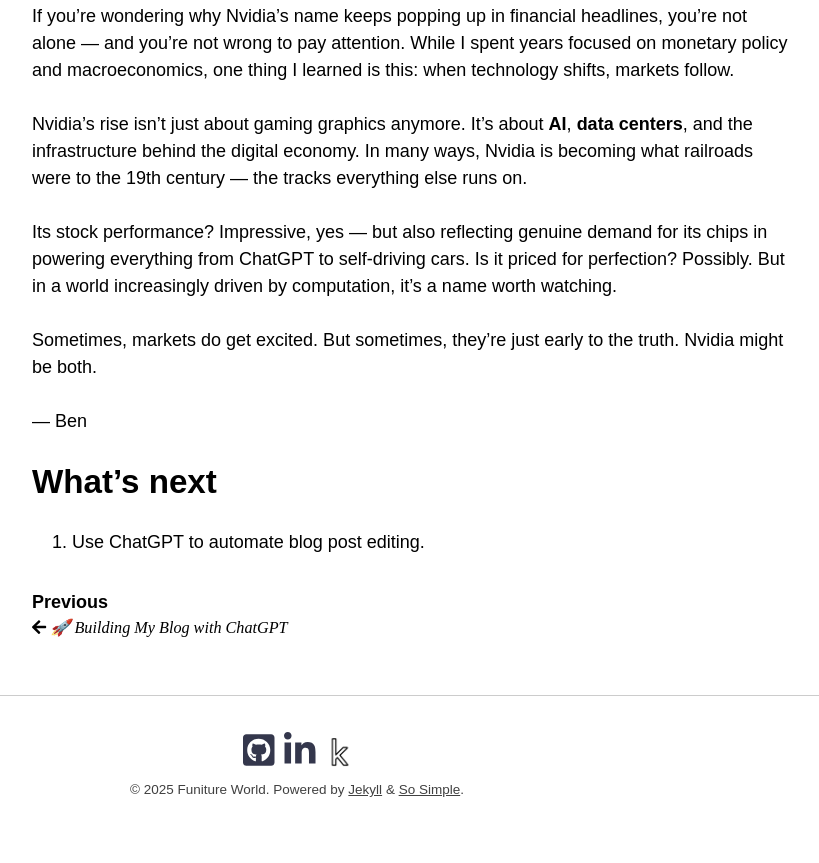
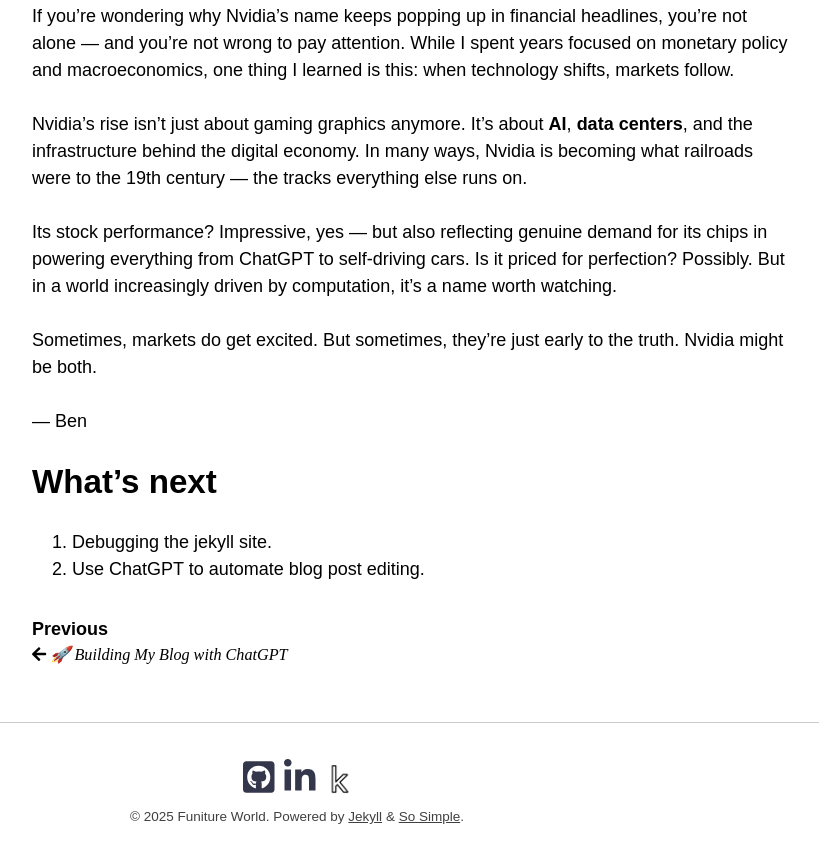
Before and after one commit to tsgillam/funitureworld, a Jekyll site: the page built from _posts/2025-04-01-robot-blog.md, in a window 1280 px wide and 900 px high, scrolled down 4621 px. Shown: the top 863 px of the window, without its empty margins (343-1162 px from the left). Built offline with Jekyll 4.4.1, drawn with Linux system fonts in a browser that asks for light colours; nearby versions of some CDN libraries; our own code applies the rules of GitHub Pages for plain Markdown files.

Commit message:
Update 2025-04-01-robot-blog.md

```diff
--- a/_posts/2025-04-01-robot-blog.md
+++ b/_posts/2025-04-01-robot-blog.md
@@ -142,4 +142,5 @@ Sometimes, markets do get excited. But sometimes, they’re just early to the tr
 — Ben
 
 # What's next
-1. Use ChatGPT to automate blog post editing.
+1. Debugging the jekyll site.
+2. Use ChatGPT to automate blog post editing.
```
